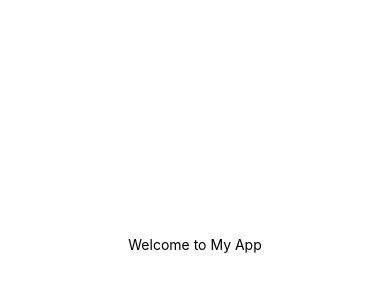
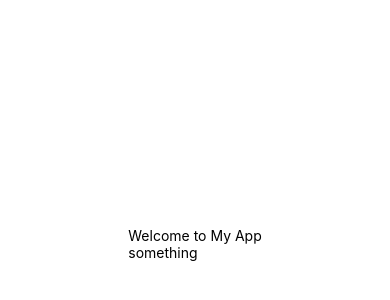
Before and after one commit to kai-zong/CS5500, a React Native app: screen / in a window 390 px wide. Shown: the part 178-478 px from the top of the page. Built offline with nearby package versions, Linux system fonts and the light colour scheme.

Commit message:
Added some children props to the Header component

```diff
--- a/App.js
+++ b/App.js
@@ -7,7 +7,9 @@ export default function App() {
 const appName = "My App";
   return (
     <View style={styles.container}>
-      <Headers appName={appName} />
+      <Headers appName={appName}>
+        <Text>something</Text>
+        </Headers>
       <StatusBar style="auto" />
     </View>
   );
--- a/components/Headers.js
+++ b/components/Headers.js
@@ -2,10 +2,11 @@ import { View, Text } from 'react-native'
 import React from 'react'
 
 const Headers = (props) => {
-    const { appName } = props;
+    const { appName, children } = props;
   return (
     <View>
       <Text>Welcome to {props.appName}</Text>
+      {children}
     </View>
   )
 }
```
